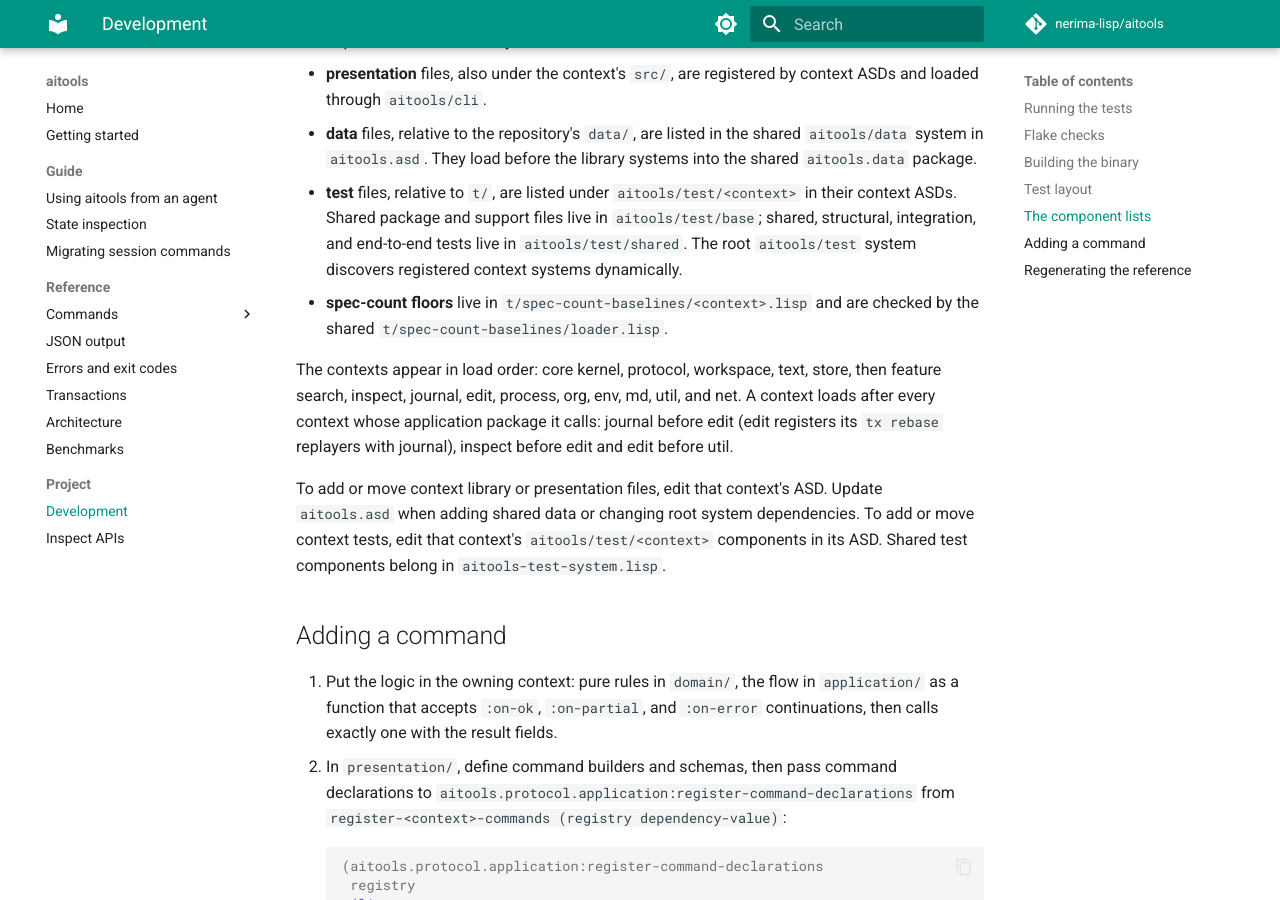
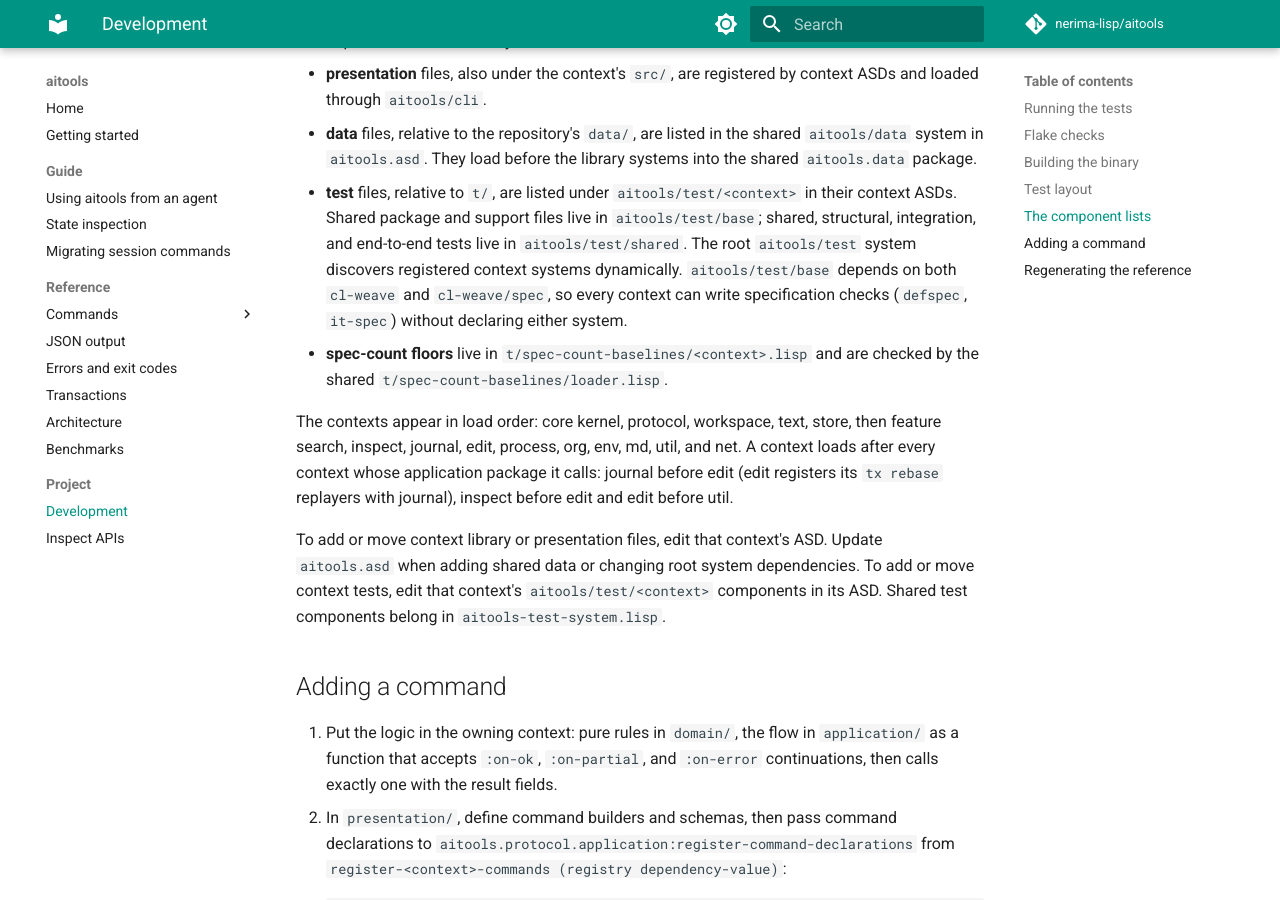
Before and after one commit to nerima-lisp/aitools, an MkDocs documentation site: the page built from docs/src/project/development.md, in a window 1280 px wide and 900 px high, scrolled down 4888 px. Built offline with MkDocs 1.6.1 and Material for MkDocs 9.7.7, drawn with Linux system fonts in a browser that asks for light colours; comment, search, counter and statistics services are not loaded.

Commit message:
test: load cl-weave/spec in the test systems and add a smoke spec

```diff
--- a/docs/src/project/development.md
+++ b/docs/src/project/development.md
@@ -217,7 +217,10 @@ files are:
   in their context ASDs. Shared package and support files live in
   `aitools/test/base`; shared, structural, integration, and end-to-end tests
   live in `aitools/test/shared`. The root `aitools/test` system discovers
-  registered context systems dynamically.
+  registered context systems dynamically. `aitools/test/base` depends on
+  both `cl-weave` and `cl-weave/spec`, so every context can write
+  specification checks (`defspec`, `it-spec`) without declaring either
+  system.
 - **spec-count floors** live in `t/spec-count-baselines/<context>.lisp` and
   are checked by the shared `t/spec-count-baselines/loader.lisp`.
 
```
Also changed, not shown: 4 other files.
